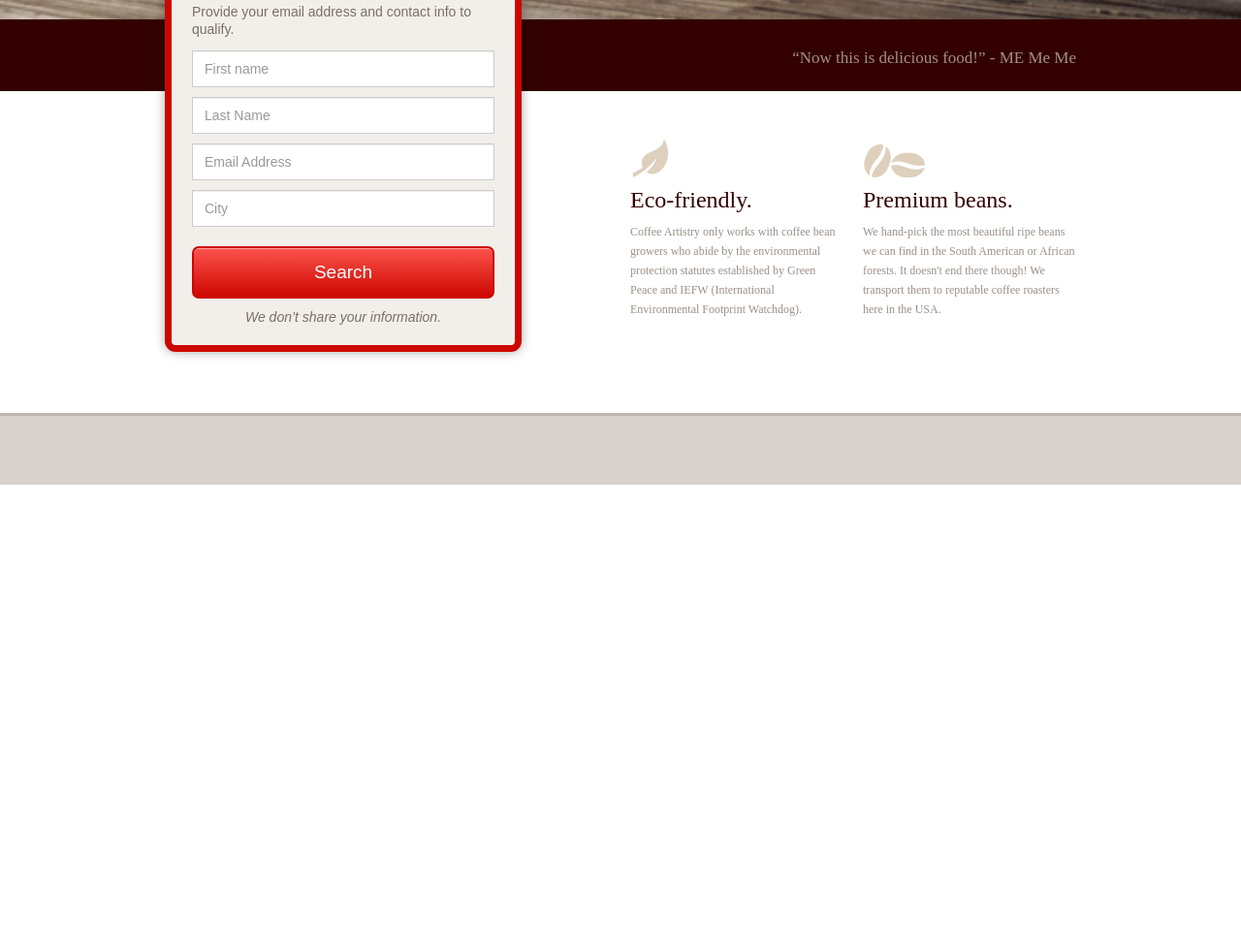
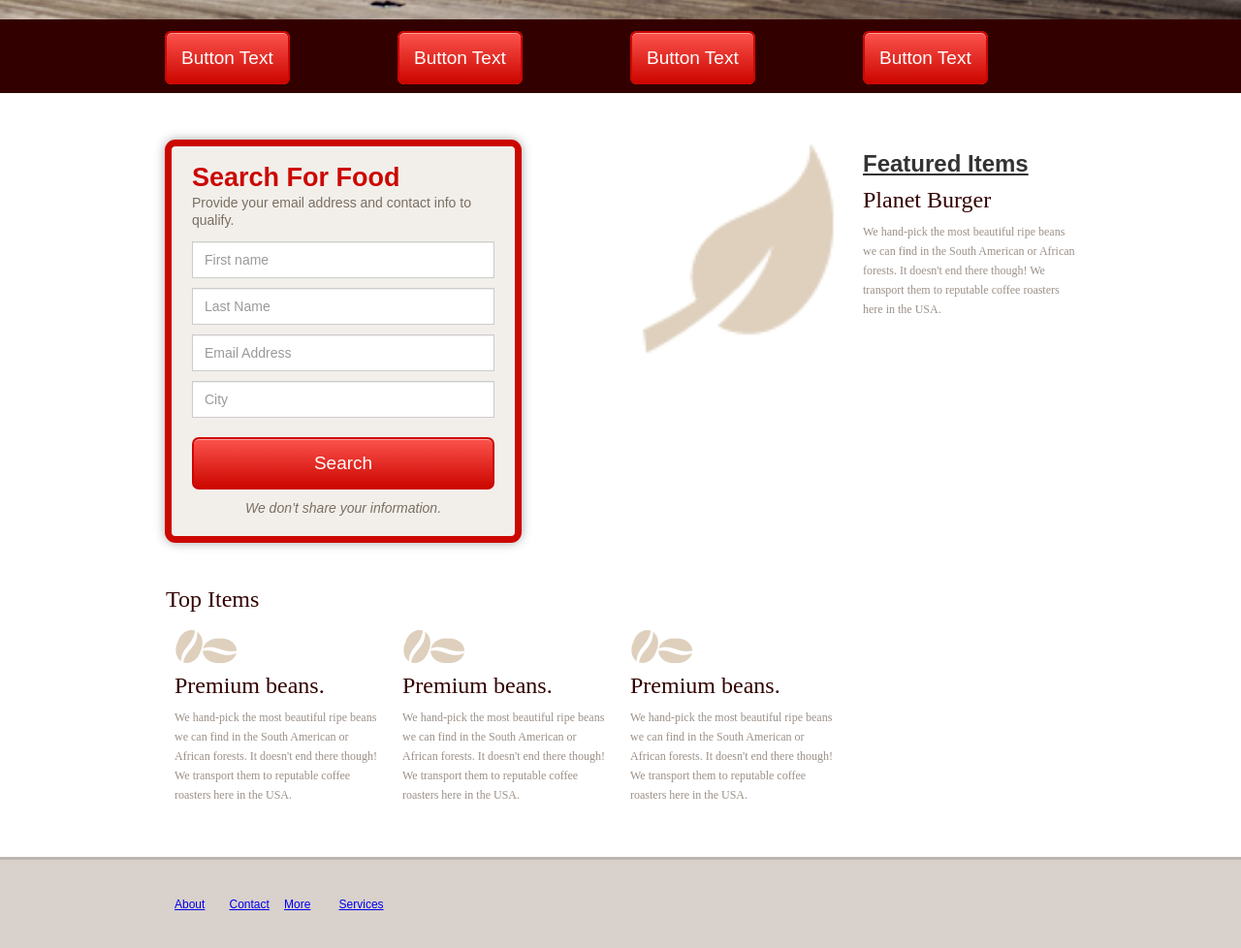
Before and after one commit to architkhosla/foodapp, a plain HTML site: page index.html in a window 1280 px wide. Shown: the part 432-1410 px from the top of the page at 97% size. Before the commit the page ends 932 px from the top, so only its background shows below. Drawn offline with nearby package versions, Linux system fonts and the light colour scheme; a script that the page names is missing.

Commit message:
updated home page

```diff
--- a/css/bringmefood.webflow.css
+++ b/css/bringmefood.webflow.css
@@ -123,7 +123,7 @@ p {
 .wrapper {
   display: block;
   width: 80%;
-  margin-top: -195px;
+  margin-top: 0px;
   margin-right: -22px;
   margin-left: 0px;
   padding: 21px 21px 7px;
--- a/index.html
+++ b/index.html
@@ -30,6 +30,9 @@
       <div class="w-col w-col-6">
         <img src="images/logo-%402x.png" width="201" alt="5247ca849e87663360000015_logo-%402x.png">
       </div>
+	  <div align="right">
+	  <p>cart</p>
+	  </div>
       <div class="w-col w-col-6"></div>
     </div>
   </div>
@@ -48,7 +51,17 @@
   </div>
   <div class="testimonials">
     <div class="w-container">
-      <div class="quote">“Now this is delicious food!” - ME Me Me</div>
+
+	   <div class="w-row">
+      <div class="w-col w-col-3"><a class="button" href="#">Button Text</a>
+      </div>
+      <div class="w-col w-col-3"><a class="button" href="#">Button Text</a>
+      </div>
+      <div class="w-col w-col-3"><a class="button" href="#">Button Text</a>
+      </div>
+      <div class="w-col w-col-3"><a class="button" href="#">Button Text</a>
+      </div>
+    </div>
     </div>
   </div>
   <div class="w-container content">
@@ -74,23 +87,56 @@
         </div>
       </div>
       <div class="w-col w-col-3">
-        <img src="images/icon-leaf-%402x.png" width="41" alt="5248cc438be6396c6900016b_icon-leaf-%402x.png">
-        <h2>Eco-friendly.</h2>
-        <p>Coffee Artistry only works with coffee bean growers who abide by the environmental protection statutes established by Green Peace and IEFW (International Environmental Footprint Watchdog).</p>
+        <img src="images/icon-leaf-%402x.png" width="400" alt="5248cc438be6396c6900016b_icon-leaf-%402x.png">
       </div>
       <div class="w-col w-col-3">
+        <h3><u>Featured Items</u></h3>
+
+		<h2>Planet Burger</h2>
+
+        <p>We hand-pick the most beautiful ripe beans we can find in the South American or African forests. It doesn't end there though! We transport them to reputable coffee roasters here in the USA.&nbsp;</p>
+      </div>
+
+
+    </div>
+	<table >
+	  <tr>
+	 <td>
+	  <h2>Top Items</h2>
+	  </td>
+	  </tr>
+	  <tr>
+	  <br>
+	  <td class="w-col w-col-3">
         <img src="images/icon-beans-%402x.png" width="65" alt="5248ce4520316a3877000094_icon-beans-%402x.png">
         <h2>Premium beans.</h2>
         <p>We hand-pick the most beautiful ripe beans we can find in the South American or African forests. It doesn't end there though! We transport them to reputable coffee roasters here in the USA.&nbsp;</p>
-      </div>
-    </div>
+      </td>
+	  <td class="w-col w-col-3">
+        <img src="images/icon-beans-%402x.png" width="65" alt="5248ce4520316a3877000094_icon-beans-%402x.png">
+        <h2>Premium beans.</h2>
+        <p>We hand-pick the most beautiful ripe beans we can find in the South American or African forests. It doesn't end there though! We transport them to reputable coffee roasters here in the USA.&nbsp;</p>
+      </td>
+	  <td class="w-col w-col-3">
+        <img src="images/icon-beans-%402x.png" width="65" alt="5248ce4520316a3877000094_icon-beans-%402x.png">
+        <h2>Premium beans.</h2>
+        <p>We hand-pick the most beautiful ripe beans we can find in the South American or African forests. It doesn't end there though! We transport them to reputable coffee roasters here in the USA.&nbsp;</p>
+      </td>
+	  <tr>
+	  </table>
   </div>
   <div class="footer">
     <div class="w-container">
-      <div class="w-row">
-        <div class="w-col w-col-6"></div>
-        <div class="w-col w-col-6"></div>
-      </div>
+
+      <table >
+	  <tr>
+        <td class="w-col w-col-3"><a href=#">About</a></td>
+        <td class="w-col w-col-3" ><a href=#">Contact</a></td>
+		<td class="w-col w-col-3"> <a href=#">More</a></td>
+        <td class="w-col w-col-3"><a href=#">Services</a></td>
+	</tr>
+
+      </table>
     </div>
   </div>
   <script type="text/javascript" src="https://ajax.googleapis.com/ajax/libs/jquery/1.10.2/jquery.min.js"></script>
```
